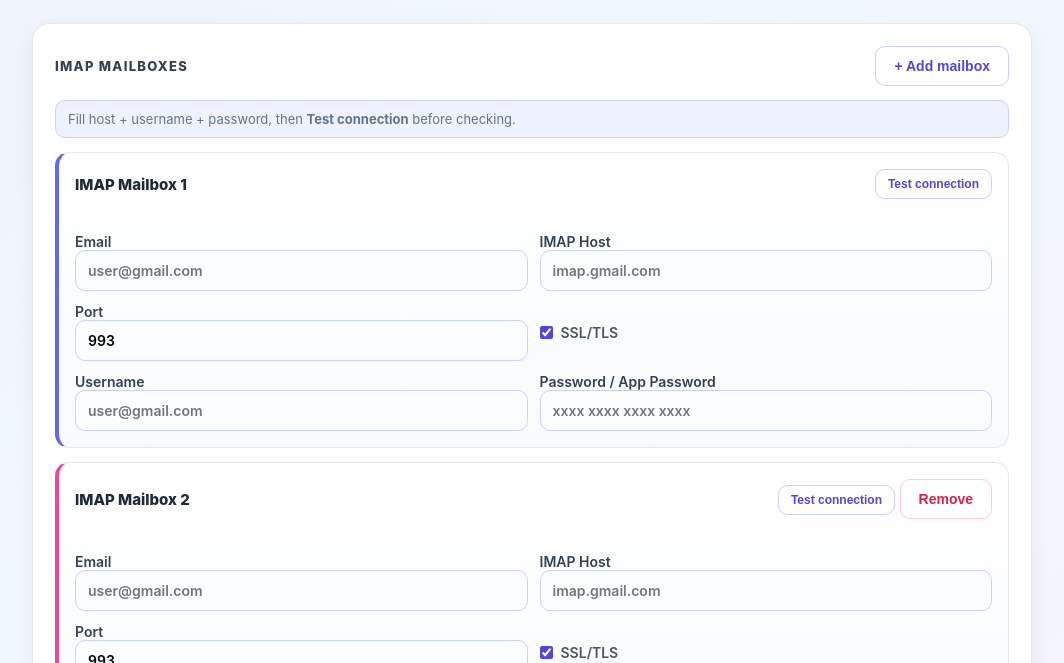
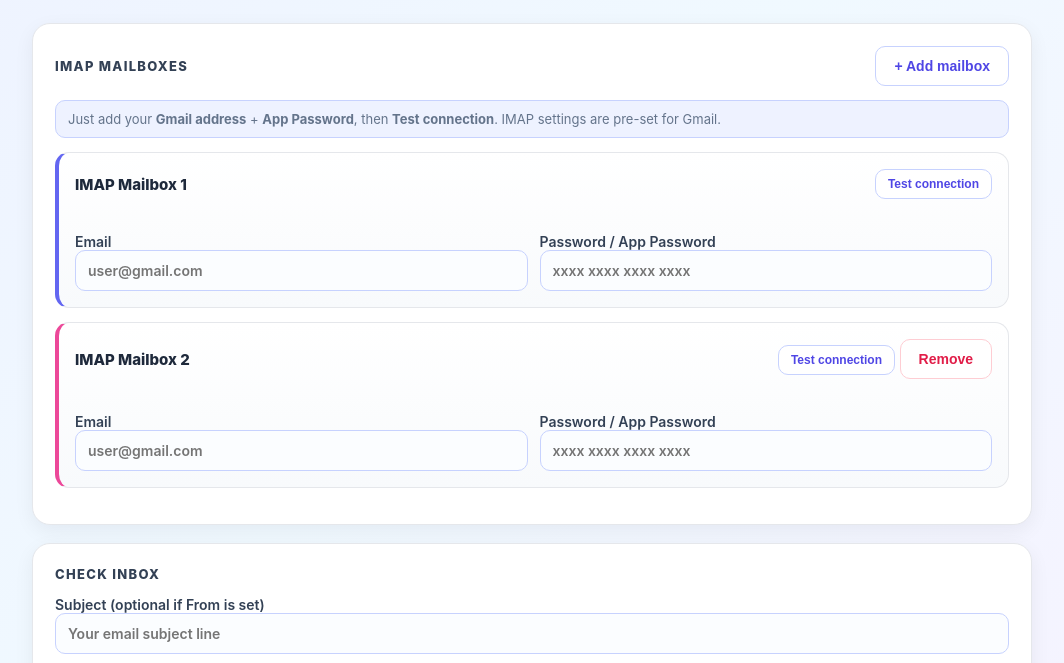
Before and after one commit to rdavisesther/checkboittestnada, a website: page public/index.html in a window 1280 px wide. Shown: the part 127-790 px from the top of the page, without its empty margins (108-1172 px from the left). Drawn offline with Linux system fonts and the light colour scheme.

Commit message:
simplify: gmail pre-set (IMAP host/port/secure), only email + app password per box

```diff
--- a/public/app.js
+++ b/public/app.js
@@ -11,13 +11,20 @@ const statusLabels = {
 let boxCount = 0;
 let lastResults = null;
 
+function gmailDefaults(email) {
+  return {
+    email: email || '',
+    host: 'imap.gmail.com',
+    port: 993,
+    secure: true,
+    user: email || '',
+    pass: ''
+  };
+}
+
 function boxFields(n) {
   return {
     email: $(`b${n}_email`),
-    host: $(`b${n}_host`),
-    port: $(`b${n}_port`),
-    secure: $(`b${n}_secure`),
-    user: $(`b${n}_user`),
     pass: $(`b${n}_pass`)
   };
 }
@@ -39,38 +46,31 @@ function addBox(config = {}) {
     <div class="cnx-status" id="cnx_${n}"></div>
     <div class="form-grid">
       <label>Email <input id="b${n}_email" type="email" placeholder="user@gmail.com"></label>
-      <label>IMAP Host <input id="b${n}_host" type="text" placeholder="imap.gmail.com"></label>
-      <label>Port <input id="b${n}_port" type="number" value="993"></label>
-      <label class="checkline"><input id="b${n}_secure" type="checkbox" checked> SSL/TLS</label>
-      <label>Username <input id="b${n}_user" type="text" placeholder="user@gmail.com"></label>
       <label>Password / App Password <input id="b${n}_pass" type="password" placeholder="xxxx xxxx xxxx xxxx"></label>
     </div>
   `;
   document.getElementById('boxes').appendChild(wrap);
 
+  const defaults = gmailDefaults(config.email || '');
   const c = boxFields(n);
-  if (config.email) c.email.value = config.email;
-  if (config.host) c.host.value = config.host;
-  if (config.port) c.port.value = config.port;
-  if (config.user) c.user.value = config.user;
+  c.email.value = defaults.email;
   if (config.pass) c.pass.value = config.pass;
-  c.secure.checked = config.secure !== false;
+  else if (defaults.pass) c.pass.value = defaults.pass;
 
-  for (const key of ['email','host','port','secure','user','pass']) {
-    c[key].addEventListener('change', saveConfig);
-  }
+  c.email.addEventListener('change', saveConfig);
+  c.pass.addEventListener('change', saveConfig);
 }
 
 async function testCnx(n) {
   const c = boxFields(n);
-  const host = c.host.value.trim();
-  const user = c.user.value.trim();
+  const email = c.email.value.trim();
   const pass = c.pass.value;
+  const defaults = gmailDefaults(email);
   const statusEl = document.getElementById(`cnx_${n}`);
 
-  if (!host || !user || !pass) {
+  if (!email || !pass) {
     statusEl.className = 'cnx-status err';
-    statusEl.textContent = 'Fill host, username and password first.';
+    statusEl.textContent = 'Fill email and password first.';
     return;
   }
 
@@ -82,7 +82,7 @@ async function testCnx(n) {
       method: 'POST',
       headers: { 'Content-Type': 'application/json' },
       body: JSON.stringify({
-        host, port: Number(c.port.value) || 993, secure: c.secure.checked, user, pass
+        host: defaults.host, port: defaults.port, secure: true, user: email, pass
       })
     });
     const data = await res.json();
@@ -112,13 +112,11 @@ function getAllBoxes() {
     const el = document.getElementById(`b${n}_email`);
     if (!el) continue;
     const c = boxFields(n);
+    const email = c.email.value.trim();
     boxes.push({
       n,
-      email: c.email.value.trim(),
-      host: c.host.value.trim(),
-      port: Number(c.port.value) || 993,
-      secure: c.secure.checked,
-      user: c.user.value.trim(),
+      email,
+      ...gmailDefaults(email),
       pass: c.pass.value
     });
   }
@@ -162,7 +160,7 @@ function loadConfig() {
 function getConfig() {
   saveConfig();
   return getAllBoxes()
-    .filter(b => b.email && b.host && b.user && b.pass)
+    .filter(b => b.email && b.pass)
     .map(b => ({
       email: b.email,
       host: b.host,
--- a/public/index.html
+++ b/public/index.html
@@ -22,7 +22,7 @@
         <div class="section-title">IMAP Mailboxes</div>
         <button id="addBox" class="ghost">+ Add mailbox</button>
       </div>
-      <div class="hint-block">Fill host + username + password, then <strong>Test connection</strong> before checking.</div>
+      <div class="hint-block">Just add your <strong>Gmail address</strong> + <strong>App Password</strong>, then <strong>Test connection</strong>. IMAP settings are pre-set for Gmail.</div>
       <div id="boxes"></div>
     </section>
 
```
